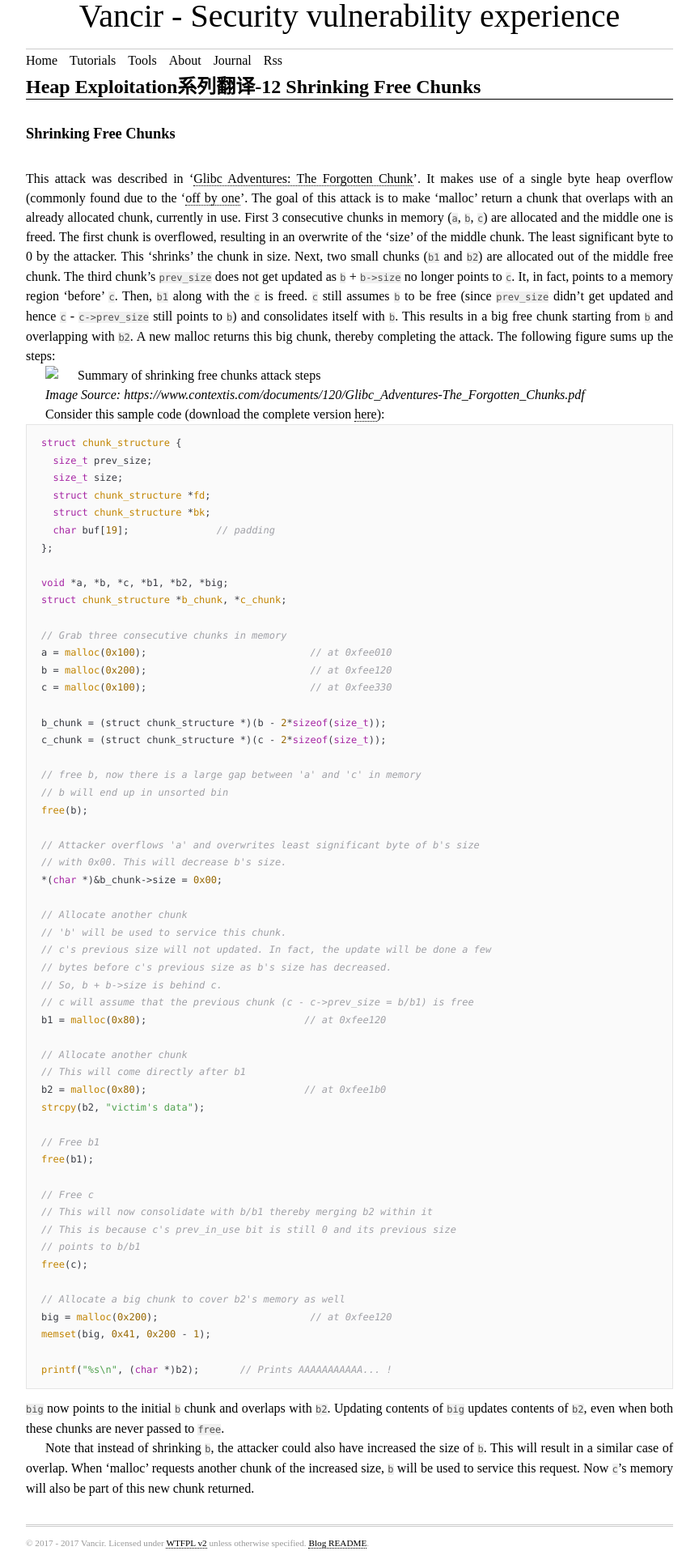
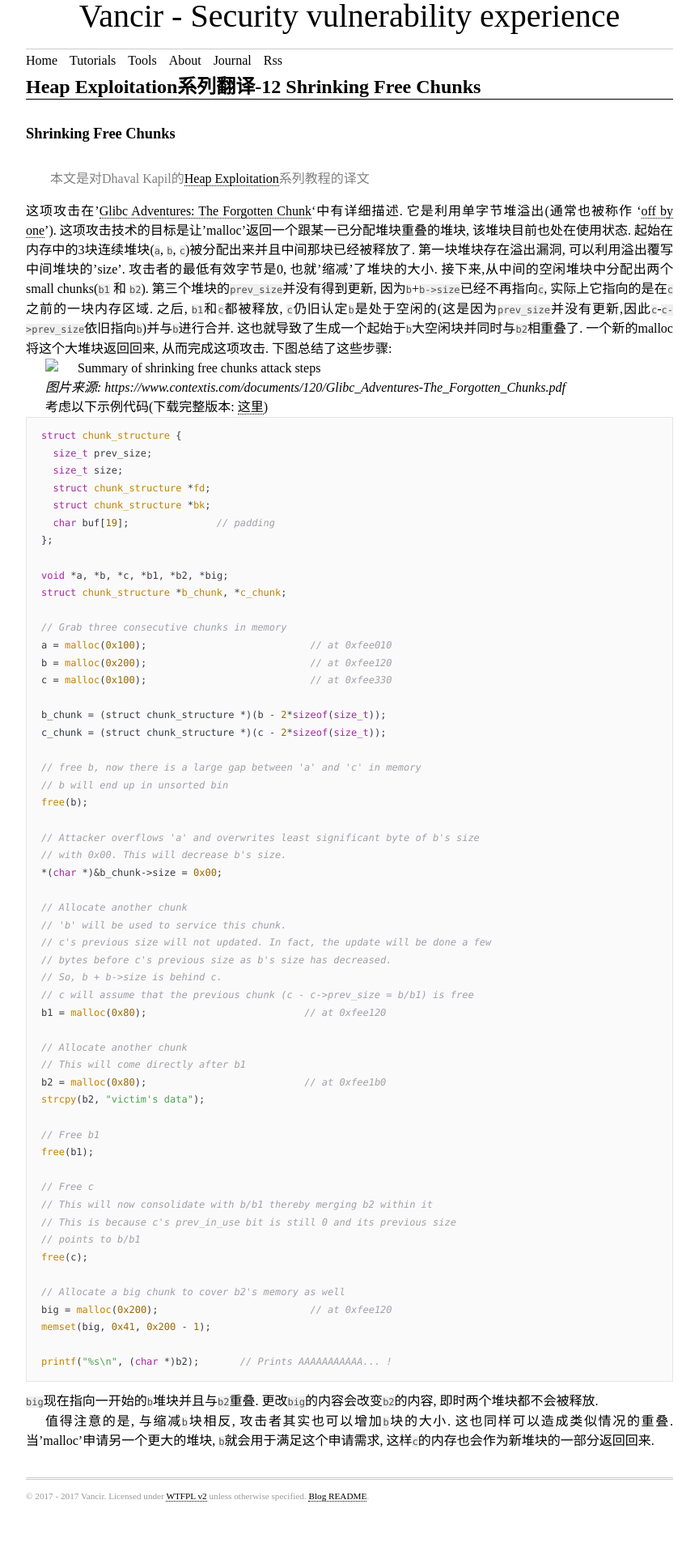
Before and after one commit to Trietptm-on-Coding-Algorithms/vancir.github.io, a Jekyll site: the page built from _posts/2017-08-12-shrinking-free-chunks.md, in a window 1280 px wide. Shown: the whole page at 81% size, without its empty margins (208-1072 px from the left). Built offline with Jekyll 4.4.1, drawn with Linux system fonts in a browser that asks for light colours; some web fonts are replaced; after the commit the page ends 1858 px from its top, so only the background shows below that.

Commit message:
update shringking free chunks

````diff
--- a/_posts/2017-08-12-shrinking-free-chunks.md
+++ b/_posts/2017-08-12-shrinking-free-chunks.md
@@ -7,13 +7,16 @@ categories: posts
 ---
 # Shrinking Free Chunks
 
-This attack was described in '[Glibc Adventures: The Forgotten Chunk](http://www.contextis.com/documents/120/Glibc_Adventures-The_Forgotten_Chunks.pdf)'. It makes use of a single byte heap overflow (commonly found due to the '[off by one](https://en.wikipedia.org/wiki/Off-by-one_error)'. The goal of this attack is to make 'malloc' return a chunk that overlaps with an already allocated chunk, currently in use. First 3 consecutive chunks in memory (`a`, `b`, `c`) are allocated and the middle one is freed. The first chunk is overflowed, resulting in an overwrite of the 'size' of the middle chunk. The least significant byte to 0 by the attacker. This 'shrinks' the chunk in size. Next, two small chunks (`b1` and `b2`) are allocated out of the middle free chunk. The third chunk's `prev_size` does not get updated as `b` + `b->size` no longer points to `c`. It, in fact, points to a memory region 'before' `c`.  Then, `b1` along with the `c` is freed. `c` still assumes `b` to be free (since `prev_size` didn't get updated and hence `c` - `c->prev_size` still points to `b`) and consolidates itself with `b`. This results in a big free chunk starting from `b` and overlapping with `b2`. A new malloc returns this big chunk, thereby completing the attack. The following figure sums up the steps:
+> 本文是对Dhaval Kapil的[Heap Exploitation](https://heap-exploitation.dhavalkapil.com/)系列教程的译文
+
+这项攻击在'[Glibc Adventures: The Forgotten Chunk](http://www.contextis.com/documents/120/Glibc_Adventures-The_Forgotten_Chunks.pdf)'中有详细描述. 它是利用单字节堆溢出(通常也被称作 '[off by one](https://en.wikipedia.org/wiki/Off-by-one_error)'). 这项攻击技术的目标是让'malloc'返回一个跟某一已分配堆块重叠的堆块, 该堆块目前也处在使用状态. 起始在内存中的3块连续堆块(`a`, `b`, `c`)被分配出来并且中间那块已经被释放了. 第一块堆块存在溢出漏洞, 可以利用溢出覆写中间堆块的'size'. 攻击者的最低有效字节是0, 也就'缩减'了堆块的大小. 接下来,从中间的空闲堆块中分配出两个small chunks(`b1` 和 `b2`). 第三个堆块的`prev_size`并没有得到更新, 因为`b`+`b->size`已经不再指向`c`, 实际上它指向的是在`c`之前的一块内存区域. 之后, `b1`和`c`都被释放, `c`仍旧认定`b`是处于空闲的(这是因为`prev_size`并没有更新,因此`c`-`c->prev_size`依旧指向`b`)并与`b`进行合并. 这也就导致了生成一个起始于`b`大空闲块并同时与`b2`相重叠了. 一个新的malloc将这个大堆块返回回来, 从而完成这项攻击. 下图总结了这些步骤:
 
 ![Summary of shrinking free chunks attack steps](../assets/images/shrinking_free_chunks.png)
 
-_Image Source: https://www.contextis.com/documents/120/Glibc_Adventures-The_Forgotten_Chunks.pdf_
+_图片来源: https://www.contextis.com/documents/120/Glibc_Adventures-The_Forgotten_Chunks.pdf_
 
-Consider this sample code (download the complete version [here](../assets/files/shrinking_free_chunks.c)):
+考虑以下示例代码(下载完整版本: [这里](/files/heap-exploitation/files/shrinking_free_chunks.c))
+
 
 ```c
 struct chunk_structure {
@@ -72,6 +75,6 @@ memset(big, 0x41, 0x200 - 1);
 printf("%s\n", (char *)b2);       // Prints AAAAAAAAAAA... !
 ```
 
-`big` now points to the initial `b` chunk and overlaps with `b2`. Updating contents of `big` updates contents of `b2`, even when both these chunks are never passed to `free`.
+`big`现在指向一开始的`b`堆块并且与`b2`重叠. 更改`big`的内容会改变`b2`的内容, 即时两个堆块都不会被释放.
 
-Note that instead of shrinking `b`, the attacker could also have increased the size of `b`. This will result in a similar case of overlap. When 'malloc' requests another chunk of the increased size, `b` will be used to service this request. Now `c`'s memory will also be part of this new chunk returned.
+值得注意的是, 与缩减`b`块相反, 攻击者其实也可以增加`b`块的大小. 这也同样可以造成类似情况的重叠. 当'malloc'申请另一个更大的堆块, `b`就会用于满足这个申请需求, 这样`c`的内存也会作为新堆块的一部分返回回来.
````
